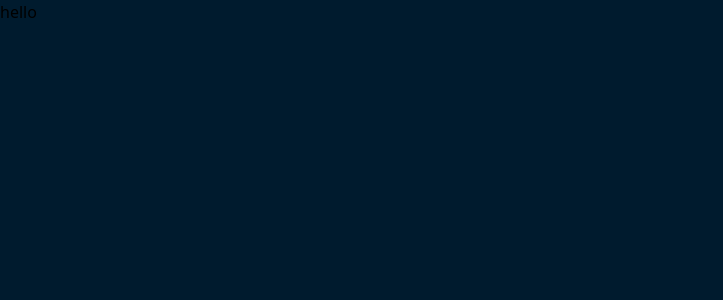
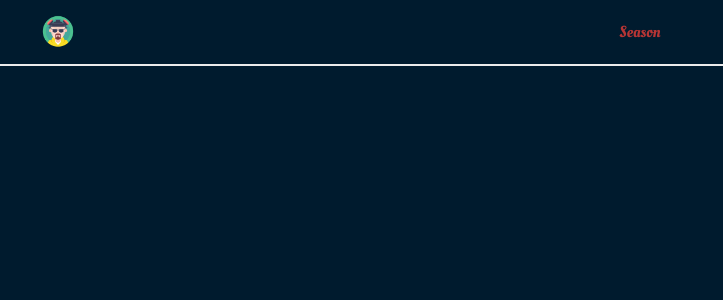
Before and after one commit to edgarleon93/Season, a React (Vite) app in the folder front/: page /Navbar in a window 1280 px wide. Shown: the top 300 px of the page, without its empty margins (0-723 px from the left). Built offline with nearby package versions, Linux system fonts and the light colour scheme.

Commit message:
navbar version 2

```diff
--- a/front/src/components/Navbar.tsx
+++ b/front/src/components/Navbar.tsx
@@ -1,34 +1,13 @@
-import react from 'react';
-
-import React from 'react';
+import React, { useState } from 'react';
+import userImg from '../../public/img/avatar1.webp';
 
 export function Navbar() {
-  return (
-    <>
-      <div> hello</div>
-    </>
-  );
-}
-interface NavBarProps {
-  title: string;
-  links: Array<{ href: string; label: string }>;
-}
 
-const NavBar = ({ title, links }: NavBarProps) => {
-  return (
+return (
 
-    <nav>
-
-      <div className="nav-brand">{title}</div>
-      <ul className="nav-links">
-        {links.map((link) => (
-          <li key={link.href}>
-            <a href={link.href}>{link.label}</a>
-          </li>
-        ))}
-      </ul>
-    </nav>
-  );
-};
-
-export default NavBar;
+<nav className="bg-bg border-b-2 border-solid border-white px-2 py-5 ">
+  <div className="container mx-auto flex items-center justify-center">
+    <img src={userImg} className="absolute left-10 mr-3 h-9" alt="Flowbite Logo" />
+    <a href="/home"> <h1 className="text-red">Season</h1> </a>
+  </div>
+</nav> ); }
```
